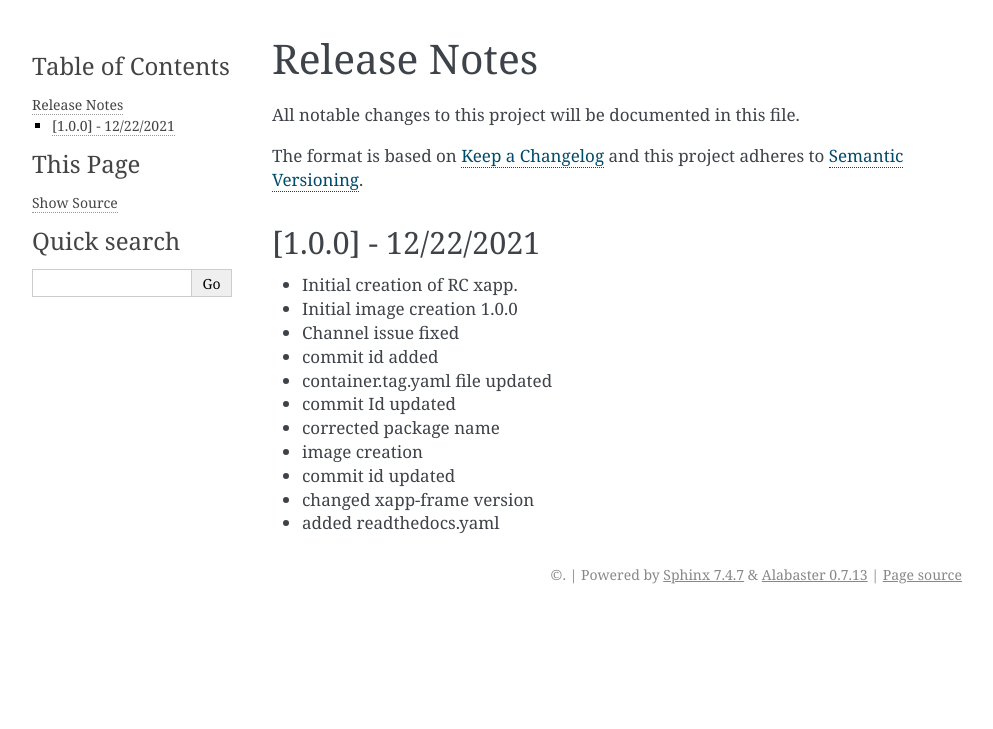
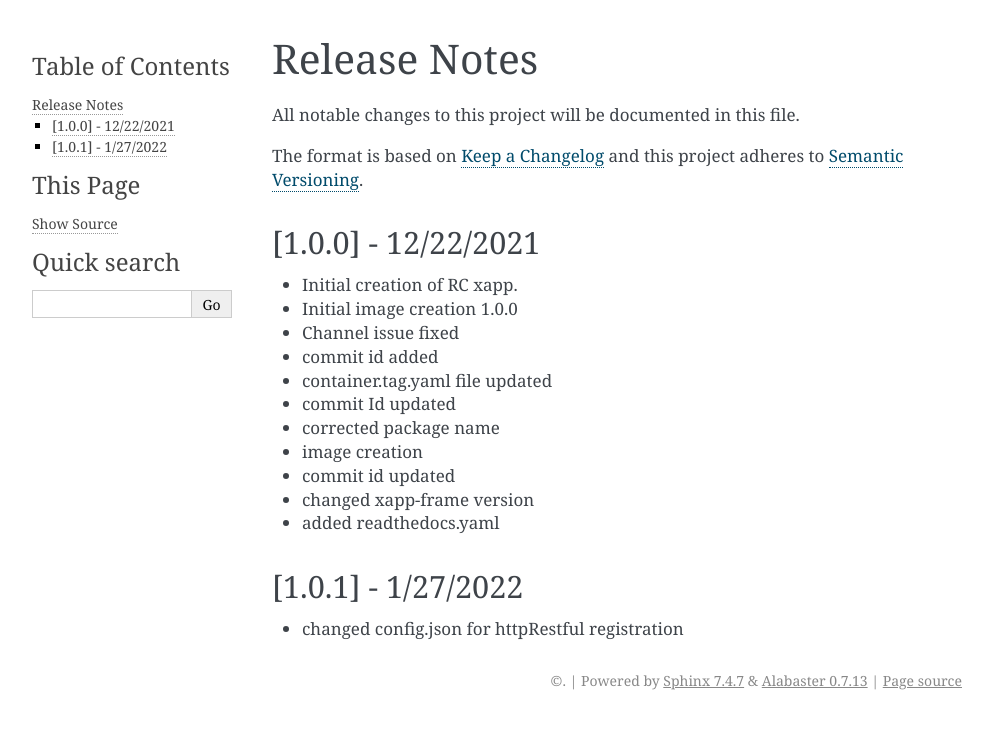
Before and after one commit to o-ran-sc/ric-app-rc, a Sphinx documentation site: the page built from docs/release-notes.rst, in a window 1280 px wide. Shown: the top 729 px of the page, without its empty margins (148-1141 px from the left). Built offline with Sphinx 7.4.7, drawn with Linux system fonts in a browser that asks for light colours.

Commit message:
chnaged config.json for httpRestful registration
Signed-off-by: rajalakshmisv <rajalakshmisv@gmail.com>
Change-Id: Ia09dff067a31534fb0255219c32dbbb28af0fefa

```diff
--- a/container-tag.yaml
+++ b/container-tag.yaml
@@ -1,3 +1,3 @@
 # =====provide jenkings CI jos with a tag for containers/images====
 # --------
-tag: 1.0.0
+tag: 1.0.1
--- a/docs/release-notes.rst
+++ b/docs/release-notes.rst
@@ -31,3 +31,8 @@ and this project adheres to `Semantic Versioning <http://semver.org/>`__.
 * changed xapp-frame version
 
 * added readthedocs.yaml
+
+[1.0.1] - 1/27/2022
+--------------------
+
+* changed config.json for httpRestful registration
```
Also changed, not shown: 1 other file.
